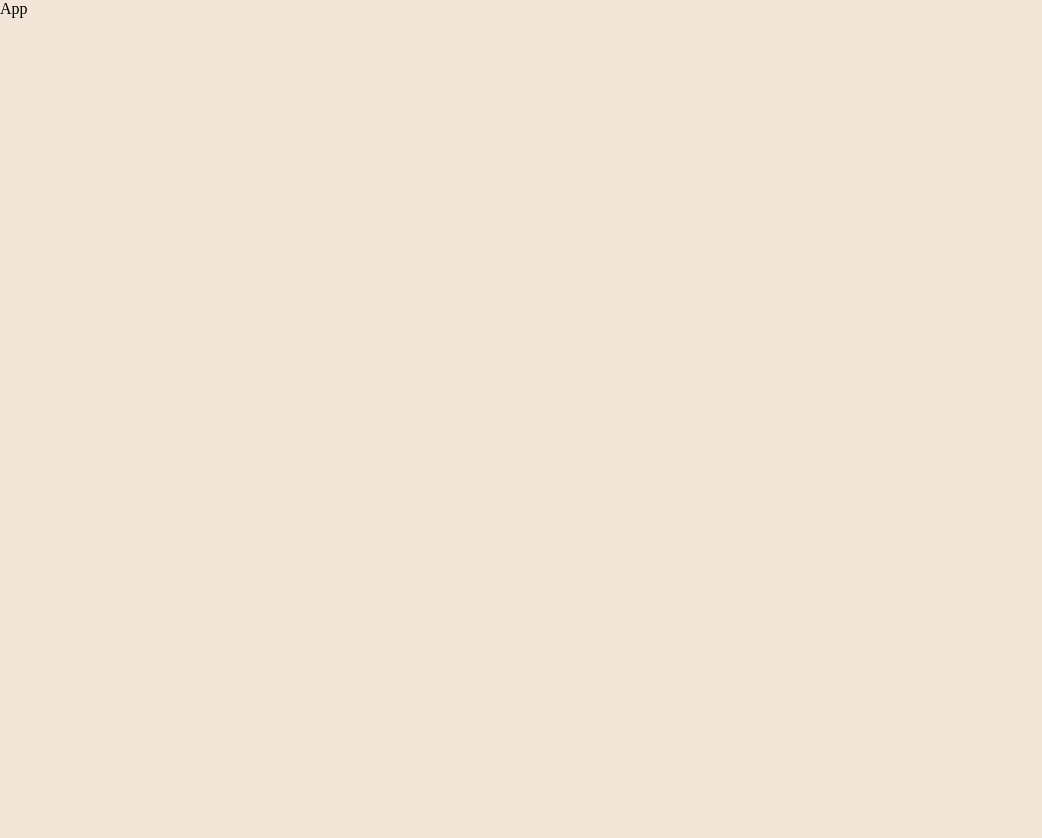
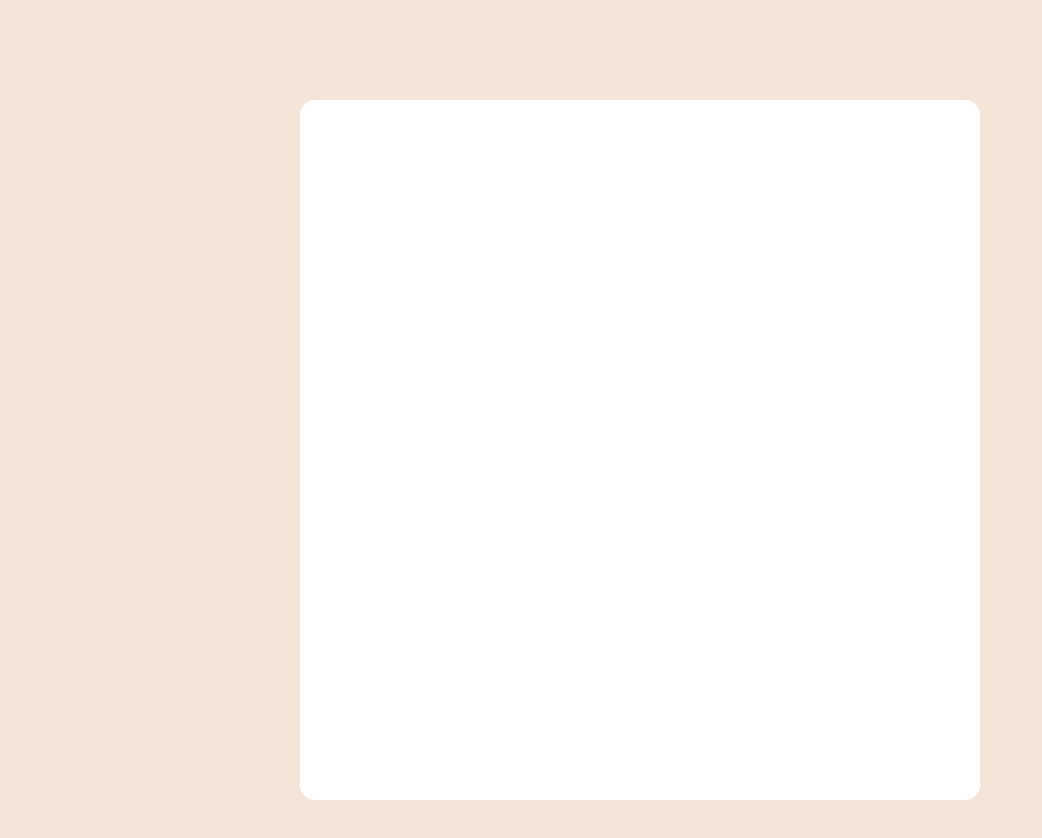
Before and after one commit to JuanBlancodev/recipe-page, a React (Vite) app: page / in a window 1280 px wide. Shown: the top 838 px of the page, without its empty margins (0-1042 px from the left). Before the commit the page ends 800 px from the top, so only its background shows below. Built offline with nearby package versions, Linux system fonts and the light colour scheme.

Commit message:
container styled added

```diff
--- a/src/components/App.jsx
+++ b/src/components/App.jsx
@@ -1,6 +1,20 @@
+import styled from 'styled-components'
+
+const Container = styled.div`
+  width: 680px;
+  height: 200px;
+  max-width: 1440px;
+  min-height: 700px;
+  padding: 30px;
+  margin: 100px auto;
+  background-color: var(--color-white);
+  border-radius: 15px;
+`
+
 const App = () => {
   return (
-    <div>App</div>
+    <Container>
+    </Container>
   )
 }
 
```
